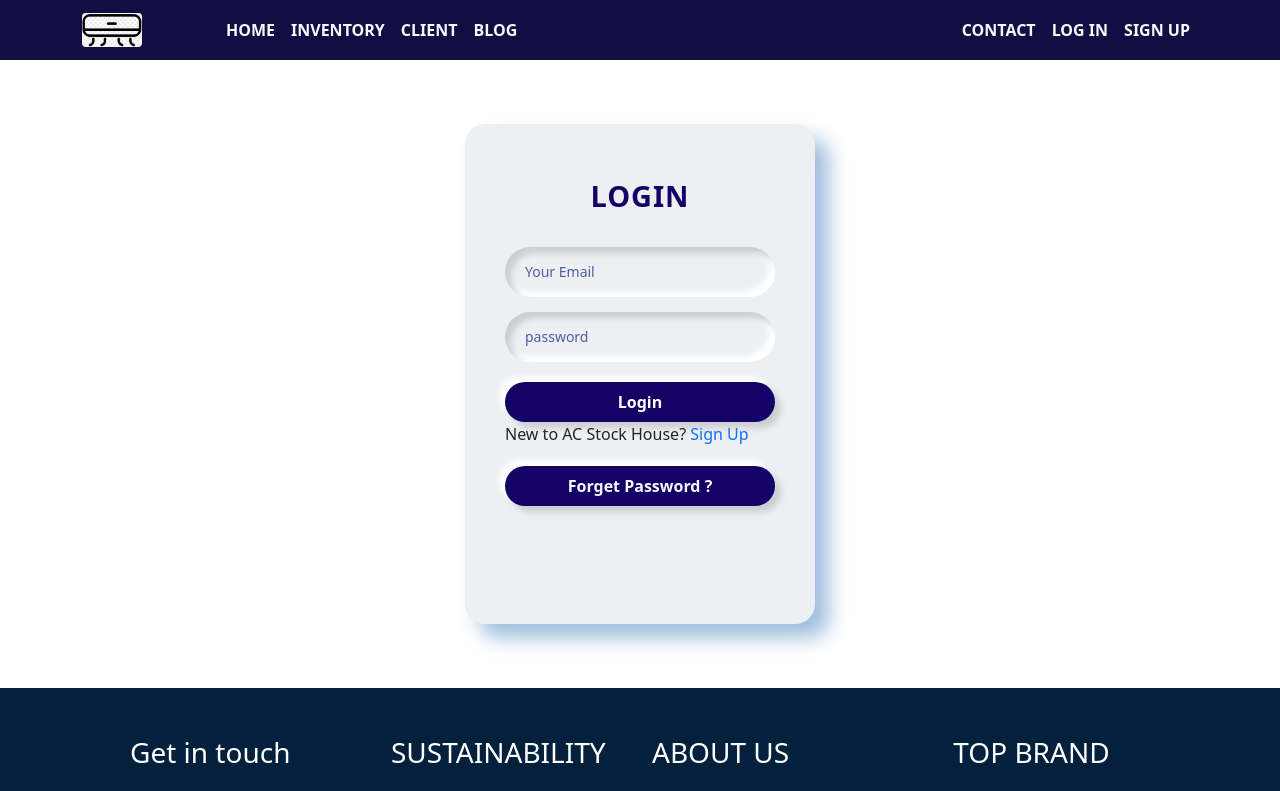
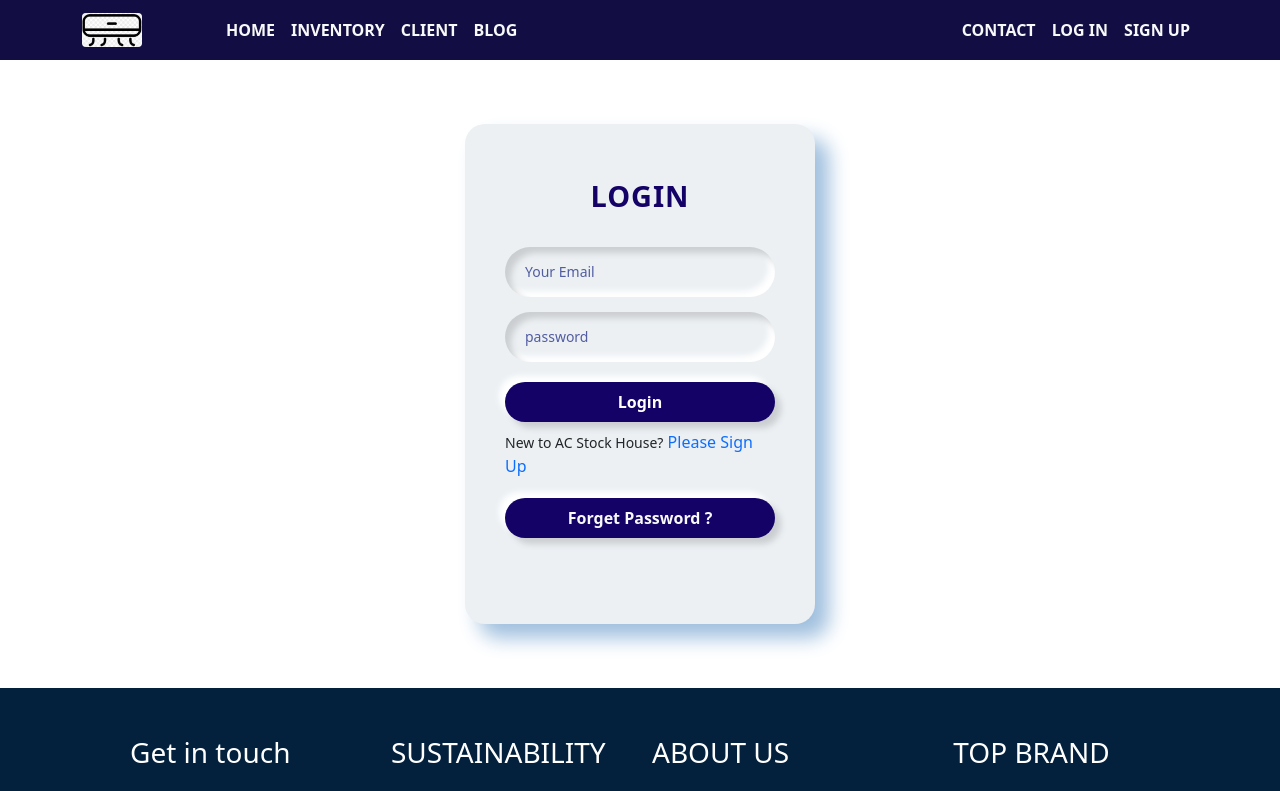
Before and after one commit to mohiuddin2721/ac-stock-house-jm-11, a React (Create React App) app: page /login in a window 1280 px wide. Shown: the top 791 px of the page. Built offline with nearby package versions, Linux system fonts and the light colour scheme.

Commit message:
spinner implemented on loading component

```diff
--- a/package.json
+++ b/package.json
@@ -14,6 +14,7 @@
     "react-firebase-hooks": "^5.0.3",
     "react-router-dom": "^6.3.0",
     "react-scripts": "5.0.1",
+    "react-toastify": "^8.2.0",
     "web-vitals": "^2.1.4"
   },
   "scripts": {
--- a/src/components/home/Login/Login.js
+++ b/src/components/home/Login/Login.js
@@ -7,7 +7,7 @@ const Login = () => {
         event.preventDefault();
         const email = event.target.email.value;
         const password = event.target.password.value;
-        // console.log(email, password);
+        console.log(email, password);
     }
     return (
         <div className="login-container">
@@ -17,7 +17,7 @@ const Login = () => {
                 <input type="password" name='password' placeholder="password" required />
                 <button type='submit'>Login</button>
             </form>
-            <p>New to AC Stock House? <Link to="/signUp" className='text-primary pe-auto text-decoration-none'>Sign Up</Link> </p>
+            <p className='mt-2'><small>New to AC Stock House?</small> <Link to="/signUp" className='text-primary pe-auto text-decoration-none'>Please Sign Up</Link> </p>
             <p><button className='btn btn-link text-light pe-auto text-decoration-none'>Forget Password ?</button> </p>
         </div>
     );
```
Also changed, not shown: src/components/shared/Loading/Loading.js (added, +13 -0 lines), src/components/shared/Loading/Loading.css (added), 1 other file (tests, documents, lock files or other folders).
